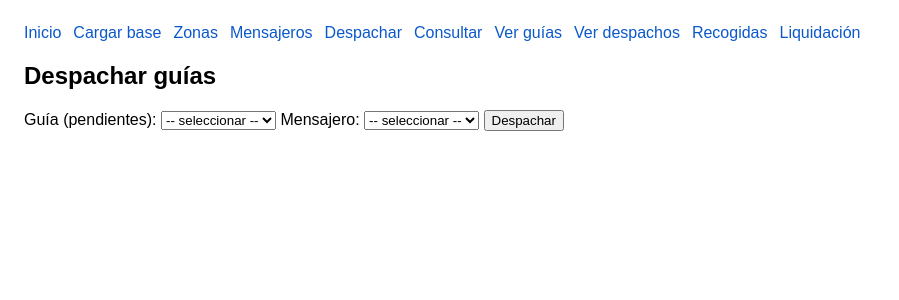
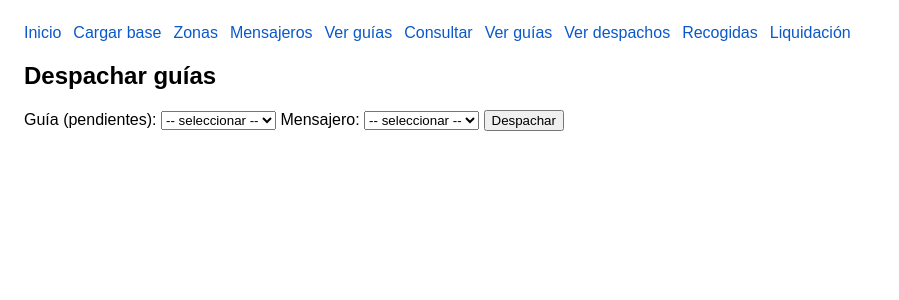
Before and after one commit to luisrobles062/mensajeria-app, a Flask app: page /despachar_guias in a window 1280 px wide. Shown: the top 300 px of the page, without its empty margins (0-899 px from the left). Run offline with Flask 3, Linux system fonts and the light colour scheme; data that the repository does not hold is empty; some libraries are stand-ins or nearby versions.

Commit message:
Update base.html

```diff
--- a/templates/base.html
+++ b/templates/base.html
@@ -17,7 +17,7 @@
       <li><a href="{{ url_for('cargar_base') }}">Cargar base</a></li>
       <li><a href="{{ url_for('registrar_zona') }}">Zonas</a></li>
       <li><a href="{{ url_for('registrar_mensajero') }}">Mensajeros</a></li>
-      <li><a href="{{ url_for('despachar_guias') }}">Despachar</a></li>
+            <li><a href="{{ url_for('despachar_guias') }}">Ver guías</a></li>
       <li><a href="{{ url_for('consultar_estado') }}">Consultar</a></li>
       <li><a href="{{ url_for('ver_guias') }}">Ver guías</a></li>
       <li><a href="{{ url_for('ver_despacho') }}">Ver despachos</a></li>
```
